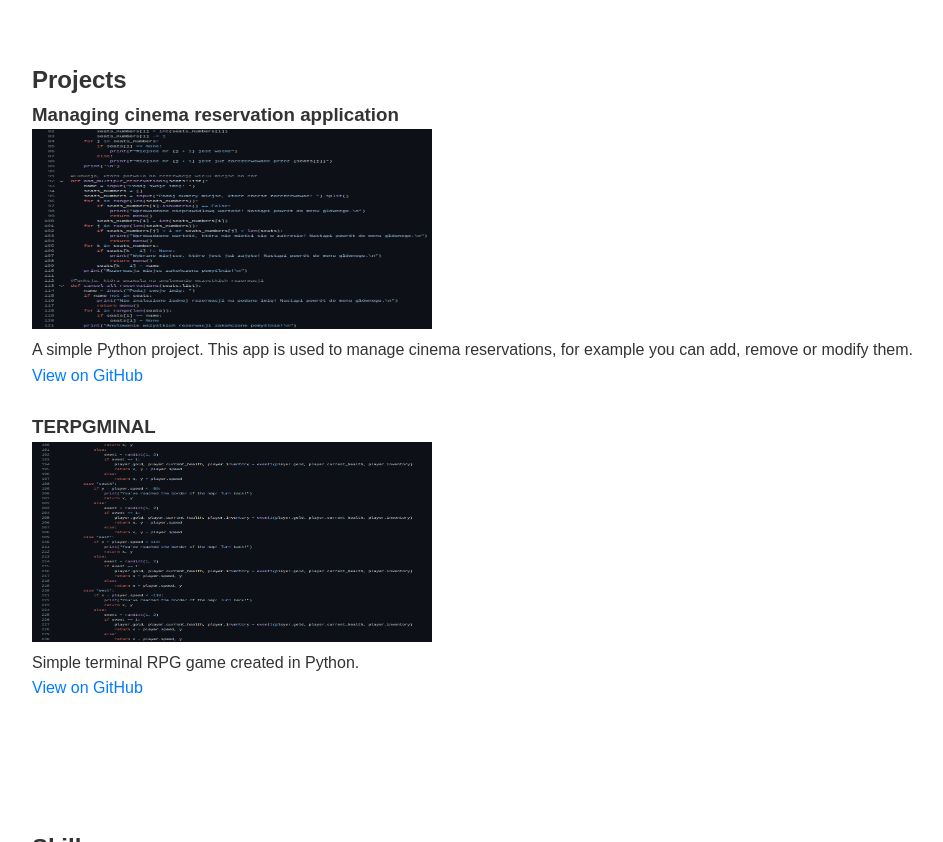
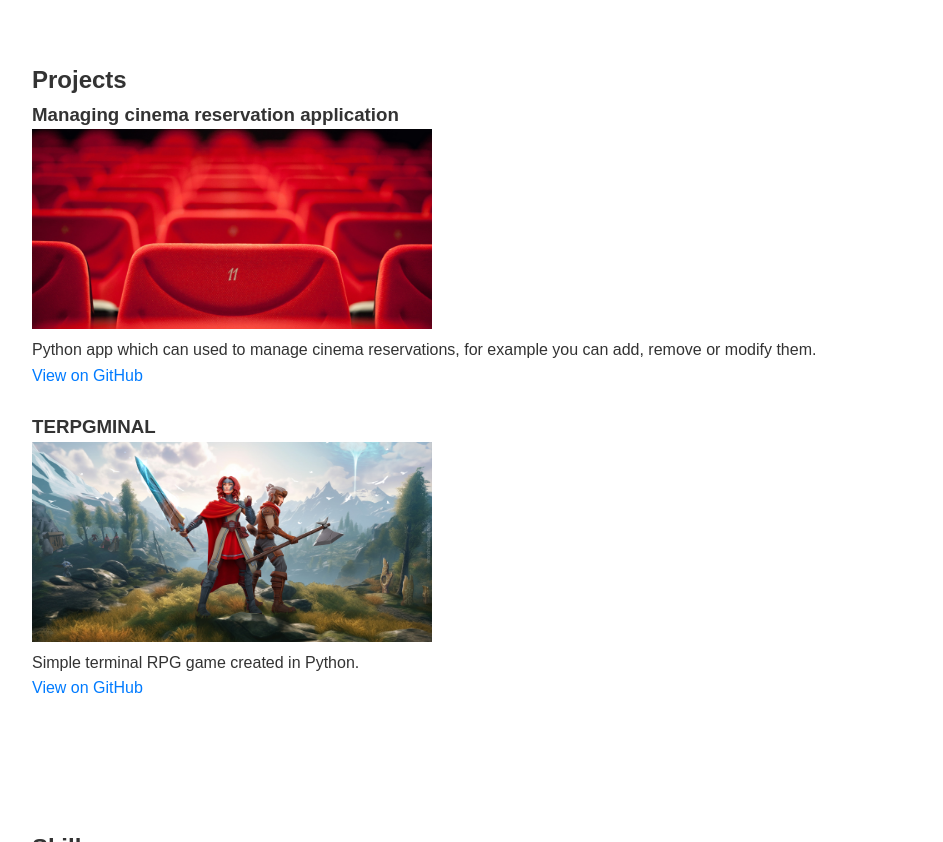
Before and after one commit to kzielinski04/github_page, a plain HTML site: page index.html in a window 1280 px wide. Shown: the part 446-1288 px from the top of the page, without its empty margins (140-1083 px from the left). Drawn offline with Linux system fonts and the light colour scheme.

Commit message:
Changed images

```diff
--- a/index.html
+++ b/index.html
@@ -200,13 +200,13 @@
         <div class="projects">
             <div class="project">
                 <h3>Managing cinema reservation application</h3>
-                <img src="screen1.png"  width = "400" height = "200" alt="Project 1 Screenshot">
-                <p>A simple Python project. This app is used to manage cinema reservations, for example you can add, remove or modify them.</p>
+                <img src="screen1.jpg"  width = "400" height = "200" alt="Project 1 Screenshot">
+                <p>Python app which can used to manage cinema reservations, for example you can add, remove or modify them.</p>
                 <a href="https://github.com/kzielinski04/kino_rezerwacje" target="_blank">View on GitHub</a>
             </div>
             <div class="project">
                 <h3>TERPGMINAL</h3>
-                <img src="screen2.png" width = "400" height = "200" alt="Project 2 Screenshot">
+                <img src="screen2.jpg" width = "400" height = "200" alt="Project 2 Screenshot">
                 <p>Simple terminal RPG game created in Python.</p>
                 <a href="https://github.com/kzielinski04/TERPGMINAL" target="_blank">View on GitHub</a>
             </div>
```
Also changed, not shown: screen1.jpg (added), screen1.png (deleted), screen2.jpg (added), screen2.png (deleted).
